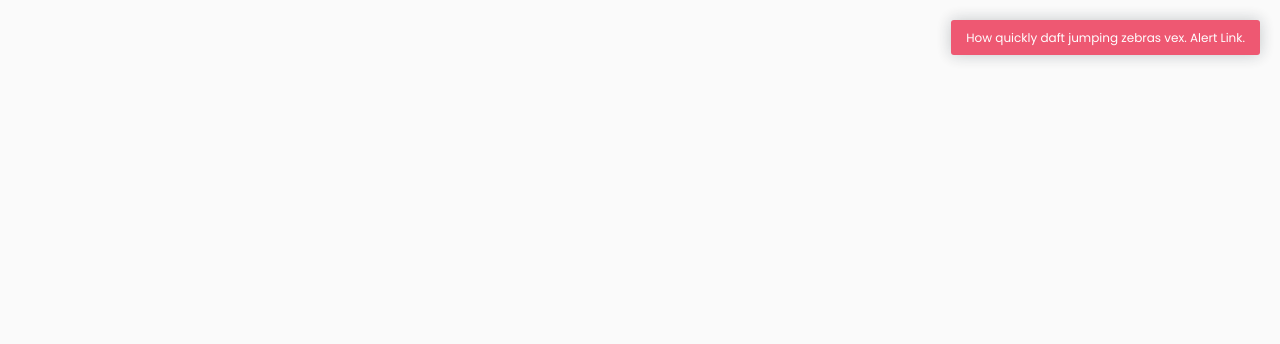
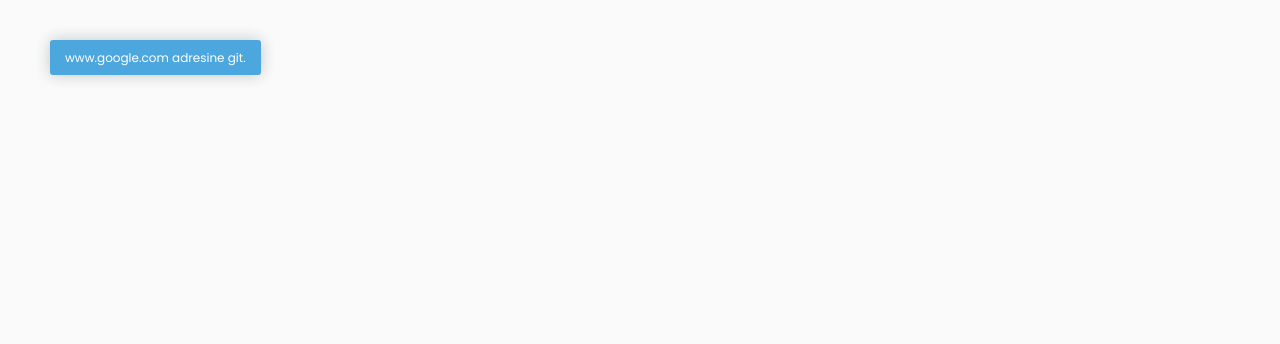
Before and after one commit to nazifcand/basic-alert, a plain HTML site: page index.html in a window 1280 px wide. Shown: the top 344 px of the page. Drawn offline with nearby package versions, Linux system fonts and the light colour scheme.

Commit message:
added change position & click event

```diff
--- a/js/alert.js
+++ b/js/alert.js
@@ -5,22 +5,50 @@ class Alert {
     this.alert = alert;
   }
 
-  create(message, style, duration = null) {
+  create(options) {
+    /* Create message & type */
     let p = document.createElement('p');
-    p.innerText = message;
-    this.alert.classList = style;
+    p.innerText = options.message;
+    this.alert.classList = options.type;
     this.alert.appendChild(p);
     document.body.appendChild(this.alert);
 
-    this.alert.addEventListener('click', () => {
-      this.delete();
-    });
+    /* Alert position */
+    if (!options.position) {
+      options.position = {
+        top: '20px',
+        right: '20px',
+      };
+    }
+    if (options.position) {
+      options.position.top
+        ? (this.alert.style.top = options.position.top)
+        : null;
+      options.position.bottom
+        ? (this.alert.style.bottom = options.position.bottom)
+        : null;
+      options.position.left
+        ? (this.alert.style.left = options.position.left)
+        : null;
+      options.position.right
+        ? (this.alert.style.right = options.position.right)
+        : null;
+    }
 
-    if (duration != null) {
+    /* Auto remove */
+    if (options.duration) {
       setTimeout(() => {
         this.delete();
-      }, duration);
+      }, options.duration);
     }
+    /* Click remove */
+    this.alert.addEventListener('click', () => {
+      if (!options.click) {
+        this.delete();
+        return false;
+      }
+      options.click();
+    });
   }
 
   delete() {
@@ -36,5 +64,15 @@ const alert = new Alert();
 
 setTimeout(() => {
   // Create Alert
-  alert.create('How quickly daft jumping zebras vex. Alert Link.', 'error');
+  alert.create({
+    message: 'www.google.com adresine git.',
+    type: 'info',
+    position: {
+      top: '40px',
+      left: '50px',
+    },
+    click: () => {
+      window.location.href = 'http://www.google.com';
+    },
+  });
 }, 2500);
--- a/sass/main.scss
+++ b/sass/main.scss
@@ -27,8 +27,6 @@ body {
   justify-content: center;
   position: fixed;
   padding: 10px 15px;
-  top: 20px;
-  right: 20px;
   border-radius: 3px;
   background-color: $color;
   box-shadow: 0 0 15px rgba($text-color, 0.3);
```
Also changed, not shown: css/main.css, 2 other files.
